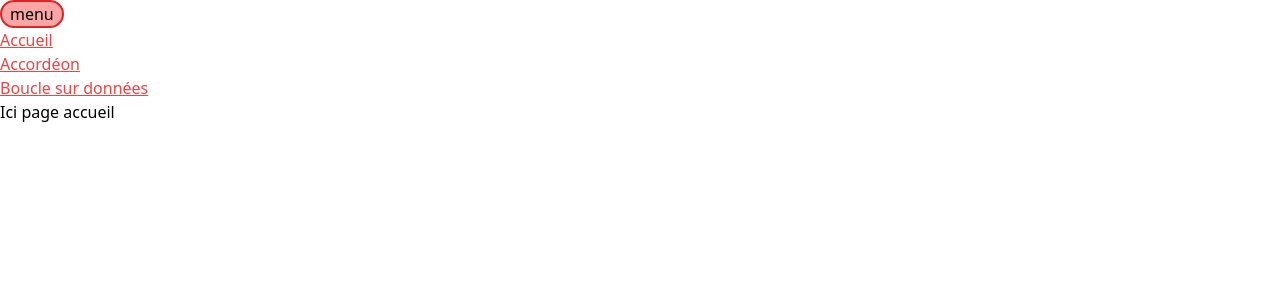
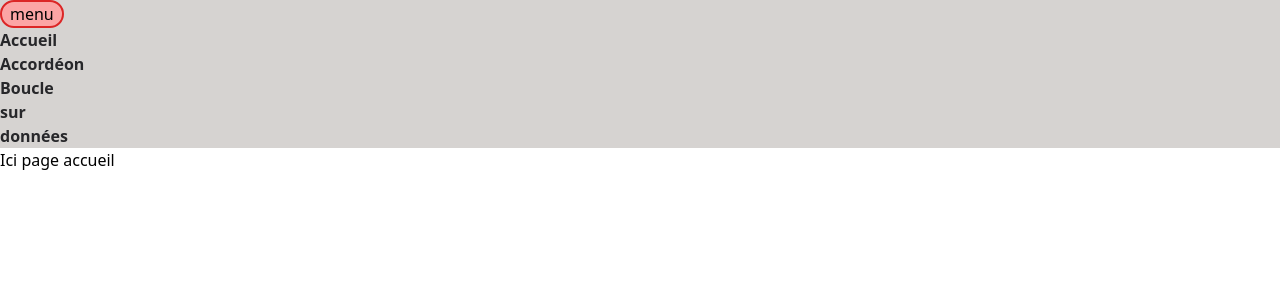
Before and after one commit to MMI-SAE-203/r213-2024-pracht-tp1-AngeloBosetti, a Vue app: page / in a window 1280 px wide. Both pictures are taken after a click on the button "menu". Shown: the top 300 px of the page. Built offline with nearby package versions, Linux system fonts and the light colour scheme.

Commit message:
changement couleur du background et changement de couleur typographie et largeur

```diff
--- a/src/App.vue
+++ b/src/App.vue
@@ -10,7 +10,7 @@ onErrorCaptured((err, instance, info) => {
 </script>
 
 <template>
-  <header>
+  <header class="bg-stone-300">
     <button
     @pointerdown="menuIsOpen = !menuIsOpen"
     aria-controls="mainNav"
@@ -20,21 +20,21 @@ onErrorCaptured((err, instance, info) => {
     menu
   </button >
     <Transition
-      class="transition-transform duration-1000"
+      class="transition-transform duration-800"
       enter-from-class="-translate-x-full"
       enter-to-class="translate-x-0"
       leave-active-class="-translate-x-full"
     >
-      <nav  v-show="menuIsOpen">
+      <nav class="bg-stone-300 w-12" v-show="menuIsOpen">
         <ul>
           <li>
-            <RouterLink to="/" class="text-red-500 underline"> Accueil </RouterLink>
+            <RouterLink to="/" class="text-zinc-800 font-semibold"> Accueil </RouterLink>
           </li>
           <li>
-            <RouterLink to="/accordeon" class="text-red-500 underline"> Accordéon </RouterLink>
+            <RouterLink to="/accordeon" class="text-zinc-800 font-semibold"> Accordéon </RouterLink>
           </li>
           <li>
-            <RouterLink to="/bouclesurdonnees" class="text-red-500 underline"> Boucle sur données </RouterLink>
+            <RouterLink to="/bouclesurdonnees" class="text-zinc-800 font-semibold"> Boucle sur données </RouterLink>
           </li>
         </ul>
       </nav>
--- a/src/pages/bouclesurdonnees.vue
+++ b/src/pages/bouclesurdonnees.vue
@@ -29,7 +29,7 @@
   ]
 </script>
 <template>
-    <section v-for="({ label, texte }, key) of sectionsData" :v-key="key">
+    <section v-for="({ label, texte }, key) of sectionsData" :key="key">
         <pre class="font-mono">key : {{ key }}</pre>
         <pre @pointerdown="sectionOpen = key" class="font-mono">label : {{ label }}</pre>
         <pre v-show="sectionOpen === key" class="font-mono">texte : {{ texte }}</pre>
```
